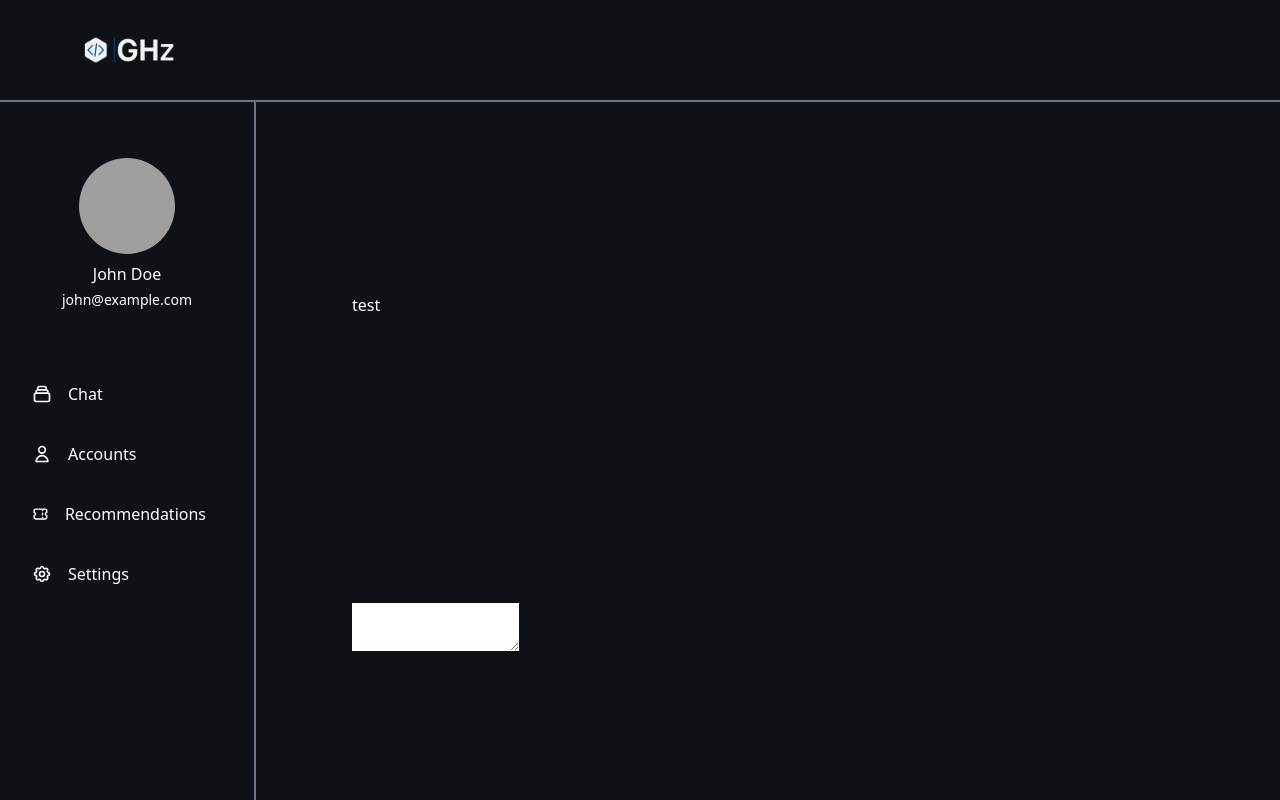
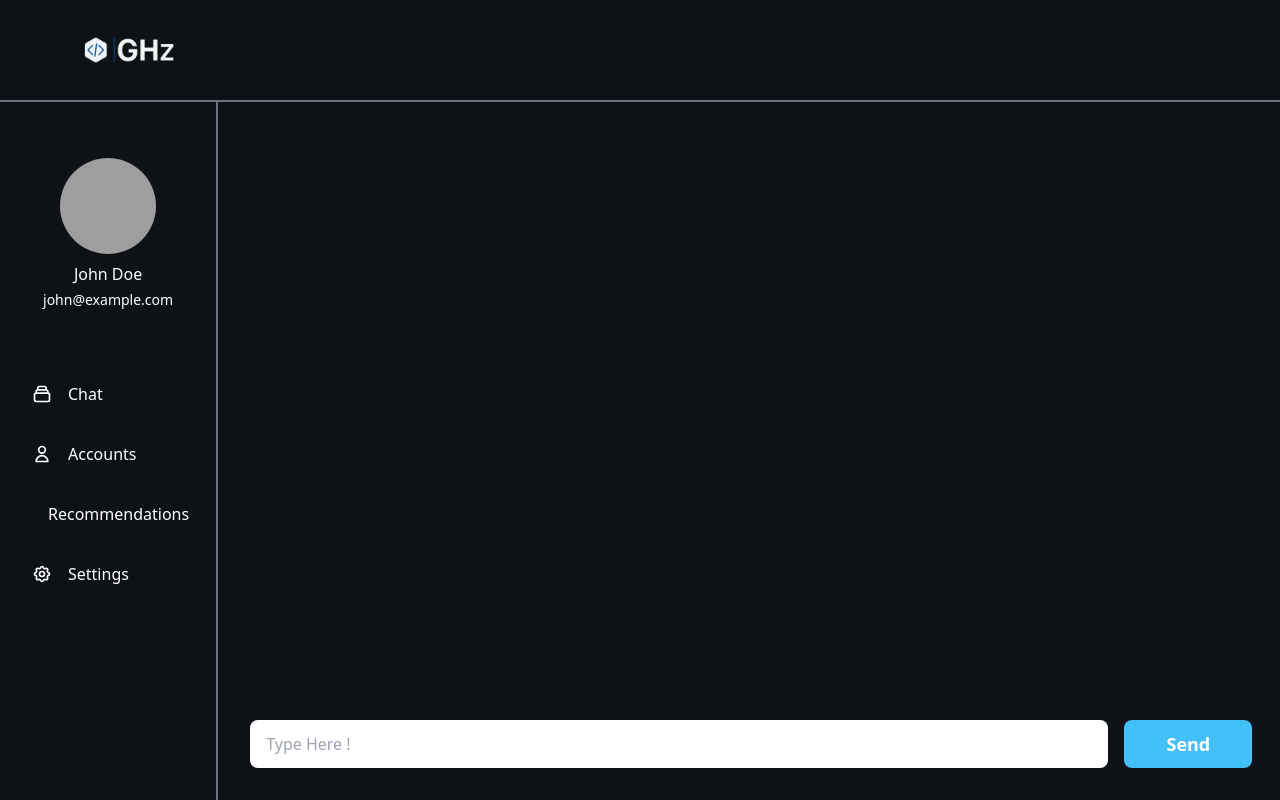
Before and after one commit to Ghassen-Hizem/Medical_Assistant, a Next.js app in the folder medical_assistant/: page / in a window 1280 px wide. Built offline with nearby package versions, Linux system fonts and the light colour scheme; grey boxes are pictures that could not be loaded.

Commit message:
chat section init

```diff
--- a/medical_assistant/package.json
+++ b/medical_assistant/package.json
@@ -11,10 +11,12 @@
   "dependencies": {
     "eslint": "8.34.0",
     "eslint-config-next": "13.2.1",
+    "immer": "^9.0.21",
     "next": "13.2.1",
     "react": "18.2.0",
     "react-dom": "18.2.0",
-    "styled-components": "^5.3.6"
+    "styled-components": "^5.3.6",
+    "use-immer": "^0.9.0"
   },
   "devDependencies": {
     "autoprefixer": "^10.4.13",
--- a/medical_assistant/src/components/ChatBot/ChatBubble.js
+++ b/medical_assistant/src/components/ChatBot/ChatBubble.js
@@ -1,12 +1,16 @@
-export default function ChatBubble() {
+export default function ChatBubble({message}) {
 
     return(
 
         <>
-            <div className="bg-black">
-                    test
+        <div className="flex flex-row mt-8 mb-8">
+            <div className=" h-fit ">
+            <img className="object-cover w-10 h-10 rounded-full" src="https://images.unsplash.com/photo-1531427186611-ecfd6d936c79?ixid=MXwxMjA3fDB8MHxwaG90by1wYWdlfHx8fGVufDB8fHw%3D&ixlib=rb-1.2.1&auto=format&fit=crop&w=634&q=80" alt="avatar"/>
+            </div>
+            <div className="break-all bg-white ml-4 text-black p-2 w-10/12 h-fit rounded-lg">
+                    {message}
                 </div>
-
+                </div>
         </>
     )
 
--- a/medical_assistant/src/components/ChatSection.js
+++ b/medical_assistant/src/components/ChatSection.js
@@ -1,21 +1,48 @@
 
 import { useState } from "react";
+import ChatBubble from "./ChatBot/ChatBubble";
+
+let nextId = 0;
 
 export default function ChatSection() {
 
+  const  [Message , SetMessage] = useState('');
 
+  const  [MessageArray,SetmessageArray] = useState([]);
+
+
+    function handleChange(e){
+        SetMessage(e.target.value);
+    }
+
+    const listItems = MessageArray.map(bubble =>
+        <li key={bubble.id} >
+            <ChatBubble message={bubble.message} ></ChatBubble>
+        </li>
+        )
 
     return(
         <>
-        <div className="w-10/12 text-white w-fit mt-12 flex flex-col justify-around">
-        <div className="">
-test
+        <div className="chat-background w-full text-white  flex flex-col justify-between">
+        <div className="ml-8">
+<ul>
+    {listItems}
+</ul>
         </div>
-        <div className="">
-<textarea className="w-10/12">
+        <form onSubmit={(e) => {
+            e.preventDefault();
+          SetmessageArray([
+            ...MessageArray,
+            { id: nextId++, message:Message }
+          ])
+            alert('Submitting!')}}>
+        <div className="ml-8 mb-8 flex flex-row " >
+<input onChange={handleChange} className="w-10/12 h-12 rounded-lg text-black pl-4 break-all" placeholder="Type Here !" type="text">
 
-</textarea>
+</input>
+<button className="ml-4 button-color w-32 rounded-lg text-lg font-bold">Send</button>
         </div>
+        </form>
         </div>
         </>
     )
--- a/medical_assistant/src/components/SideBar.js
+++ b/medical_assistant/src/components/SideBar.js
@@ -3,48 +3,48 @@
     return(
 
         <>
-        <aside class=" flex flex-col w-64 px-4 py-8 overflow-y-auto custom-background border-r-2 border-r-gray-500">
+        <aside className=" flex flex-col w-64 px-4 py-8 overflow-y-auto custom-background border-r-2 border-r-gray-500">
 
-    <div class="flex flex-col items-center mt-6 -mx-2">
-        <img class="object-cover w-24 h-24 mx-2 rounded-full" src="https://images.unsplash.com/photo-1531427186611-ecfd6d936c79?ixid=MXwxMjA3fDB8MHxwaG90by1wYWdlfHx8fGVufDB8fHw%3D&ixlib=rb-1.2.1&auto=format&fit=crop&w=634&q=80" alt="avatar"/>
-        <h4 class="mx-2 mt-2 font-medium text-white">John Doe</h4>
-        <p class="mx-2 mt-1 text-sm font-medium text-white">john@example.com</p>
+    <div className="flex flex-col items-center mt-6 -mx-2">
+        <img className="object-cover w-24 h-24 mx-2 rounded-full" src="https://images.unsplash.com/photo-1531427186611-ecfd6d936c79?ixid=MXwxMjA3fDB8MHxwaG90by1wYWdlfHx8fGVufDB8fHw%3D&ixlib=rb-1.2.1&auto=format&fit=crop&w=634&q=80" alt="avatar"/>
+        <h4 className="mx-2 mt-2 font-medium text-white">John Doe</h4>
+        <p className="mx-2 mt-1 text-sm font-medium text-white">john@example.com</p>
     </div>
 
-    <div class=" flex flex-col justify-between flex-1 mt-16">
+    <div className=" flex flex-col justify-between flex-1 mt-16">
         <nav>
-            <a class="flex items-center px-4 py-2 text-white rounded-lg dark:bg-gray-800 dark:text-gray-200" href="#">
-                <svg class="w-5 h-5" viewBox="0 0 24 24" fill="none" xmlns="http://www.w3.org/2000/svg">
-                    <path d="M19 11H5M19 11C20.1046 11 21 11.8954 21 13V19C21 20.1046 20.1046 21 19 21H5C3.89543 21 3 20.1046 3 19V13C3 11.8954 3.89543 11 5 11M19 11V9C19 7.89543 18.1046 7 17 7M5 11V9C5 7.89543 5.89543 7 7 7M7 7V5C7 3.89543 7.89543 3 9 3H15C16.1046 3 17 3.89543 17 5V7M7 7H17" stroke="currentColor" stroke-width="2" stroke-linecap="round" stroke-linejoin="round" />
+            <a className="flex items-center px-4 py-2 text-white rounded-lg dark:bg-gray-800 dark:text-gray-200" href="#">
+                <svg className="w-5 h-5" viewBox="0 0 24 24" fill="none" xmlns="http://www.w3.org/2000/svg">
+                    <path d="M19 11H5M19 11C20.1046 11 21 11.8954 21 13V19C21 20.1046 20.1046 21 19 21H5C3.89543 21 3 20.1046 3 19V13C3 11.8954 3.89543 11 5 11M19 11V9C19 7.89543 18.1046 7 17 7M5 11V9C5 7.89543 5.89543 7 7 7M7 7V5C7 3.89543 7.89543 3 9 3H15C16.1046 3 17 3.89543 17 5V7M7 7H17" stroke="currentColor" strokeWidth="2" strokeLinecap="round" strokeLinejoin="round" />
                 </svg>
 
-                <span class="mx-4 font-medium">Chat</span>
+                <span className="mx-4 font-medium">Chat</span>
             </a>
 
-            <a class="flex text-white  items-center px-4 py-2 mt-5 text-gray-600 transition-colors duration-300 transform rounded-lg dark:text-gray-400 " href="#">
-                <svg class="w-5 h-5" viewBox="0 0 24 24" fill="none" xmlns="http://www.w3.org/2000/svg">
-                    <path d="M16 7C16 9.20914 14.2091 11 12 11C9.79086 11 8 9.20914 8 7C8 4.79086 9.79086 3 12 3C14.2091 3 16 4.79086 16 7Z" stroke="currentColor" stroke-width="2" stroke-linecap="round" stroke-linejoin="round" />
-                    <path d="M12 14C8.13401 14 5 17.134 5 21H19C19 17.134 15.866 14 12 14Z" stroke="currentColor" stroke-width="2" stroke-linecap="round" stroke-linejoin="round" />
+            <a className="flex text-white  items-center px-4 py-2 mt-5 text-gray-600 transition-colors duration-300 transform rounded-lg dark:text-gray-400 " href="#">
+                <svg className="w-5 h-5" viewBox="0 0 24 24" fill="none" xmlns="http://www.w3.org/2000/svg">
+                    <path d="M16 7C16 9.20914 14.2091 11 12 11C9.79086 11 8 9.20914 8 7C8 4.79086 9.79086 3 12 3C14.2091 3 16 4.79086 16 7Z" stroke="currentColor" strokeWidth="2" strokeLinecap="round" strokeLinejoin="round" />
+                    <path d="M12 14C8.13401 14 5 17.134 5 21H19C19 17.134 15.866 14 12 14Z" stroke="currentColor" strokeWidth="2" strokeLinecap="round" strokeLinejoin="round" />
                 </svg>
 
-                <span class="mx-4 font-medium">Accounts</span>
+                <span className="mx-4 font-medium">Accounts</span>
             </a>
 
-            <a class="flex text-white  items-center px-4 py-2 mt-5 text-gray-600 transition-colors duration-300 transform rounded-lg dark:text-gray-400 hover:bg-gray-100 dark:hover:bg-gray-800 dark:hover:text-gray-200 hover:text-gray-700" href="#">
-                <svg class="w-5 h-5" viewBox="0 0 24 24" fill="none" xmlns="http://www.w3.org/2000/svg">
-                    <path d="M15 5V7M15 11V13M15 17V19M5 5C3.89543 5 3 5.89543 3 7V10C4.10457 10 5 10.8954 5 12C5 13.1046 4.10457 14 3 14V17C3 18.1046 3.89543 19 5 19H19C20.1046 19 21 18.1046 21 17V14C19.8954 14 19 13.1046 19 12C19 10.8954 19.8954 10 21 10V7C21 5.89543 20.1046 5 19 5H5Z" stroke="currentColor" stroke-width="2" stroke-linecap="round" stroke-linejoin="round" />
+            <a className="flex text-white  items-center px-4 py-2 mt-5 text-gray-600 transition-colors duration-300 transform rounded-lg dark:text-gray-400 hover:bg-gray-100 dark:hover:bg-gray-800 dark:hover:text-gray-200 hover:text-gray-700" href="#">
+                <svg className="w-5 h-5" viewBox="0 0 24 24" fill="none" xmlns="http://www.w3.org/2000/svg">
+                    <path d="M15 5V7M15 11V13M15 17V19M5 5C3.89543 5 3 5.89543 3 7V10C4.10457 10 5 10.8954 5 12C5 13.1046 4.10457 14 3 14V17C3 18.1046 3.89543 19 5 19H19C20.1046 19 21 18.1046 21 17V14C19.8954 14 19 13.1046 19 12C19 10.8954 19.8954 10 21 10V7C21 5.89543 20.1046 5 19 5H5Z" stroke="currentColor" strokeWidth="2" strokeLinecap="round" strokeLinejoin="round" />
                 </svg>
 
-                <span class="mx-4 font-medium">Recommendations</span>
+                <span className="mx-4 font-medium">Recommendations</span>
             </a>
 
-            <a class="flex text-white  items-center px-4 py-2 mt-5 text-gray-600 transition-colors duration-300 transform rounded-lg dark:text-gray-400 hover:bg-gray-100 dark:hover:bg-gray-800 dark:hover:text-gray-200 hover:text-gray-700" href="#">
-                <svg class="w-5 h-5" viewBox="0 0 24 24" fill="none" xmlns="http://www.w3.org/2000/svg">
-                    <path d="M10.3246 4.31731C10.751 2.5609 13.249 2.5609 13.6754 4.31731C13.9508 5.45193 15.2507 5.99038 16.2478 5.38285C17.7913 4.44239 19.5576 6.2087 18.6172 7.75218C18.0096 8.74925 18.5481 10.0492 19.6827 10.3246C21.4391 10.751 21.4391 13.249 19.6827 13.6754C18.5481 13.9508 18.0096 15.2507 18.6172 16.2478C19.5576 17.7913 17.7913 19.5576 16.2478 18.6172C15.2507 18.0096 13.9508 18.5481 13.6754 19.6827C13.249 21.4391 10.751 21.4391 10.3246 19.6827C10.0492 18.5481 8.74926 18.0096 7.75219 18.6172C6.2087 19.5576 4.44239 17.7913 5.38285 16.2478C5.99038 15.2507 5.45193 13.9508 4.31731 13.6754C2.5609 13.249 2.5609 10.751 4.31731 10.3246C5.45193 10.0492 5.99037 8.74926 5.38285 7.75218C4.44239 6.2087 6.2087 4.44239 7.75219 5.38285C8.74926 5.99037 10.0492 5.45193 10.3246 4.31731Z" stroke="currentColor" stroke-width="2" stroke-linecap="round" stroke-linejoin="round" />
-                    <path d="M15 12C15 13.6569 13.6569 15 12 15C10.3431 15 9 13.6569 9 12C9 10.3431 10.3431 9 12 9C13.6569 9 15 10.3431 15 12Z" stroke="currentColor" stroke-width="2" stroke-linecap="round" stroke-linejoin="round" />
+            <a className="flex text-white  items-center px-4 py-2 mt-5 text-gray-600 transition-colors duration-300 transform rounded-lg dark:text-gray-400 hover:bg-gray-100 dark:hover:bg-gray-800 dark:hover:text-gray-200 hover:text-gray-700" href="#">
+                <svg className="w-5 h-5" viewBox="0 0 24 24" fill="none" xmlns="http://www.w3.org/2000/svg">
+                    <path d="M10.3246 4.31731C10.751 2.5609 13.249 2.5609 13.6754 4.31731C13.9508 5.45193 15.2507 5.99038 16.2478 5.38285C17.7913 4.44239 19.5576 6.2087 18.6172 7.75218C18.0096 8.74925 18.5481 10.0492 19.6827 10.3246C21.4391 10.751 21.4391 13.249 19.6827 13.6754C18.5481 13.9508 18.0096 15.2507 18.6172 16.2478C19.5576 17.7913 17.7913 19.5576 16.2478 18.6172C15.2507 18.0096 13.9508 18.5481 13.6754 19.6827C13.249 21.4391 10.751 21.4391 10.3246 19.6827C10.0492 18.5481 8.74926 18.0096 7.75219 18.6172C6.2087 19.5576 4.44239 17.7913 5.38285 16.2478C5.99038 15.2507 5.45193 13.9508 4.31731 13.6754C2.5609 13.249 2.5609 10.751 4.31731 10.3246C5.45193 10.0492 5.99037 8.74926 5.38285 7.75218C4.44239 6.2087 6.2087 4.44239 7.75219 5.38285C8.74926 5.99037 10.0492 5.45193 10.3246 4.31731Z" stroke="currentColor" strokeWidth="2" strokeLinecap="round" strokeLinejoin="round" />
+                    <path d="M15 12C15 13.6569 13.6569 15 12 15C10.3431 15 9 13.6569 9 12C9 10.3431 10.3431 9 12 9C13.6569 9 15 10.3431 15 12Z" stroke="currentColor" strokeWidth="2" strokeLinecap="round" strokeLinejoin="round" />
                 </svg>
 
-                <span class="mx-4 font-medium">Settings</span>
+                <span className="mx-4 font-medium">Settings</span>
             </a>
         </nav>
     </div>
--- a/medical_assistant/src/pages/chatbot.js
+++ b/medical_assistant/src/pages/chatbot.js
@@ -7,10 +7,10 @@
     return(
         <>
         <div className=" flex flex-col h-screen">
-         <div >
+         <div>
         <NavBarChat></NavBarChat>
         </div>
-        <div className="grow flex flex-row custom-background gap-24">
+        <div className="grow flex flex-row custom-background ">
 
         <SideBar></SideBar>
         <ChatSection></ChatSection>
--- a/medical_assistant/src/styles/globals.css
+++ b/medical_assistant/src/styles/globals.css
@@ -12,3 +12,11 @@
   width: 100px;
   height: 100px;
 }
+
+.chat-background{
+  background-color: #0e1217;
+}
+
+.button-color{
+  background-color: rgb(68,192,249);
+}
```
Also changed, not shown: 1 other file (tests, documents, lock files or other folders).
